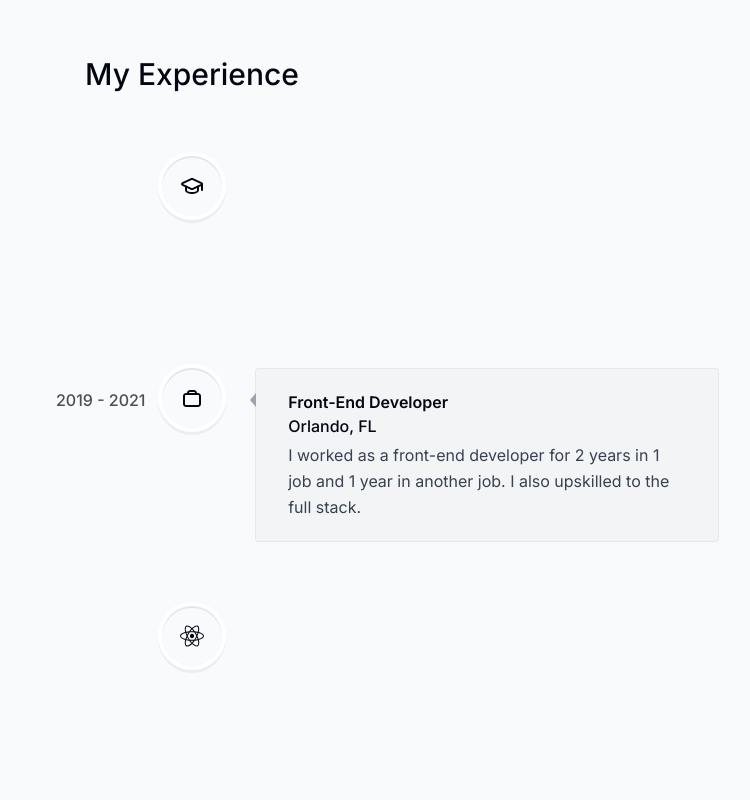
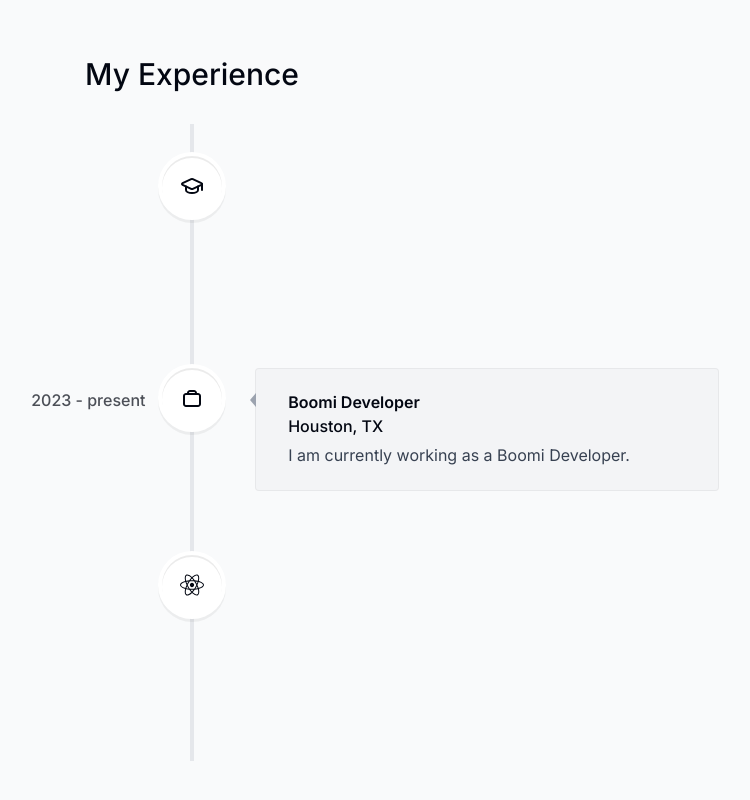
Before and after one commit to gustavosepulveda/next-portfolio, a Next.js app: page / in a window 1280 px wide. Shown: the part 2840-3640 px from the top of the page, without its empty margins (448-1198 px from the left). Built offline with nearby package versions, Linux system fonts and the light colour scheme.

Commit message:
updated data.ts

```diff
--- a/app/globals.css
+++ b/app/globals.css
@@ -1,3 +1,7 @@
 @tailwind base;
 @tailwind components;
 @tailwind utilities;
+
+html {
+    --line-color: #e5e7eb;
+}
--- a/components/experience.tsx
+++ b/components/experience.tsx
@@ -33,6 +33,10 @@
 							}}
 							date={item.date}
 							icon={item.icon}
+							iconStyle={{
+								background: "white",
+								fontSize: "1.5rem",
+							}}
 						>
 							<h3 className="font-semibold capitalize">{item.title}</h3>
 							<p className="font-normal !mt-0">{item.location}</p>
--- a/lib/data.ts
+++ b/lib/data.ts
@@ -38,23 +38,23 @@
     title: "Graduated bootcamp",
     location: "Houston, Texas",
     description:
-      "I graduated after 6 months of studying. I found a job as Dell Boomi developer",
+      "I graduated after 6 months of studying. I found a job as Dell Boomi developer.",
     icon: React.createElement(LuGraduationCap),
-    date: "2019",
+    date: "2022",
   },
   {
-    title: "Front-End Developer",
-    location: "Orlando, FL",
+    title: "Boomi Developer",
+    location: "Houston, TX",
     description:
-      "I worked as a front-end developer for 2 years in 1 job and 1 year in another job. I also upskilled to the full stack.",
+      "I am currently working as a Boomi Developer. ",
     icon: React.createElement(CgWorkAlt),
-    date: "2019 - 2021",
+    date: "2023 - present",
   },
   {
     title: "Full-Stack Developer",
     location: "Houston, TX",
     description:
-      "I'm now a full-stack developer working as a freelancer. My stack includes React, Next.js, TypeScript, Tailwind, Prisma and MongoDB. I'm open to full-time opportunities.",
+      "I also freelance as a Full-Stack Developer. My stack includes React, Next.js, TypeScript, Tailwind, Prisma and MongoDB. I'm open to full-time opportunities.",
     icon: React.createElement(FaReact),
     date: "2022 - present",
   },
```
